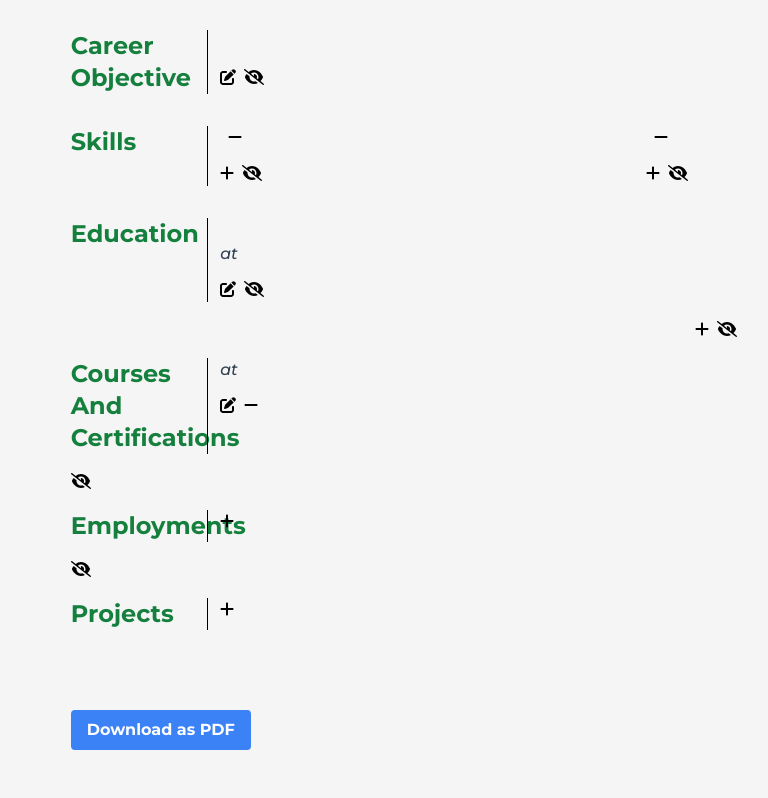
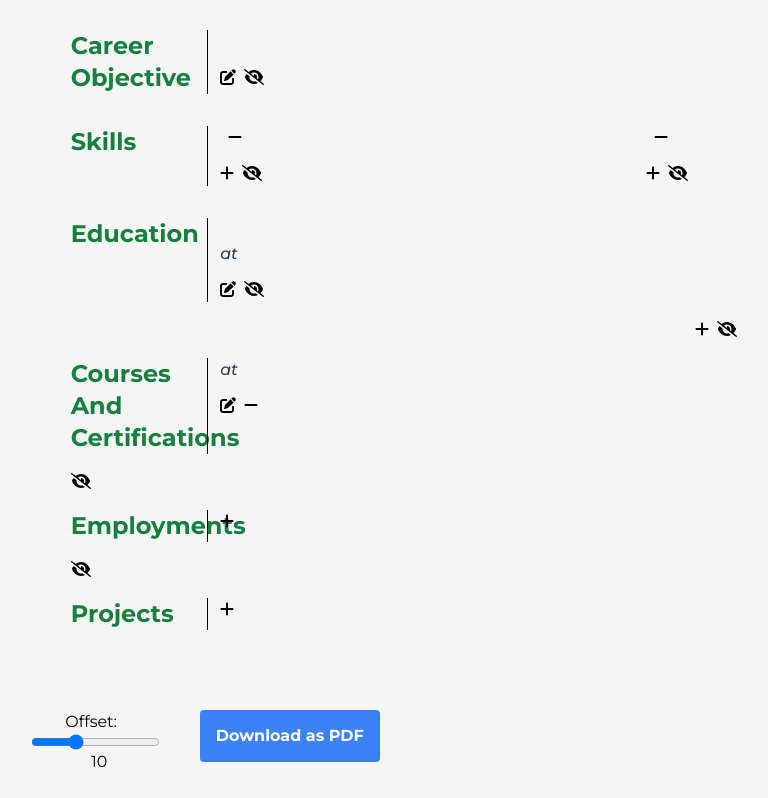
Before and after one commit to 00mark0/odin-project---cv-app, a React (Vite) app: page / in a window 1280 px wide. Shown: the part 228-1026 px from the top of the page, without its empty margins (236-1004 px from the left). Before the commit the page ends 990 px from the top, so only its background shows below. Built offline with nearby package versions, Linux system fonts and the light colour scheme.

Commit message:
added offset feature to the app, to prevent content cutting off at the bottom of the page

```diff
--- a/src/App.jsx
+++ b/src/App.jsx
@@ -15,6 +15,7 @@ export const PrintContext = React.createContext();
 
 function App() {
   const [isPrinting, setIsPrinting] = useState(false);
+  const [offset, setOffset] = useState(10);
 
   const printDocument = () => {
     setIsPrinting(true);
@@ -32,7 +33,7 @@ function App() {
 
         for (let i = 0; i < totalPDFPages; i++) {
           if (i !== 0) pdf.addPage();
-          const srcY = i * pdfHeightMM - 10; // adjust this value to avoid cutting off content
+          const srcY = i * pdfHeightMM - offset;
           pdf.addImage(
             imgData,
             "PNG",
@@ -54,7 +55,7 @@ function App() {
   return (
     <PrintContext.Provider value={isPrinting}>
       <div className="min-h-screen w-full flex justify-center">
-        <div className="md:w-7/12">
+        <div className="md:w-7/12 pb-6">
           <div id="printable-area-1" className="mb-6 p-10">
             <Info />
             <hr />
@@ -66,6 +67,22 @@ function App() {
             <Employments />
             <Projects />
           </div>
+          <div className="flex">
+            <div className="flex flex-col justify-center items-center">
+              <label htmlFor="offset" className="mr-2">
+                Offset:
+              </label>
+              <input
+                id="offset"
+                type="range"
+                min="0"
+                max="30"
+                value={offset}
+                onChange={(e) => setOffset(Number(e.target.value))}
+                title="Adjust the offset to avoid cutting off the content in the PDF."
+              />
+              <span className="ml-2">{offset}</span>
+            </div>
             <button
               className="ml-10 bg-blue-500 hover:bg-blue-700 transition duration-300 ease-in-out text-white font-bold py-2 px-4 rounded mb-3"
               onClick={printDocument}
@@ -74,6 +91,7 @@ function App() {
             </button>
           </div>
         </div>
+      </div>
     </PrintContext.Provider>
   );
 }
```
Lines whose indentation alone changed are shown as unchanged.
